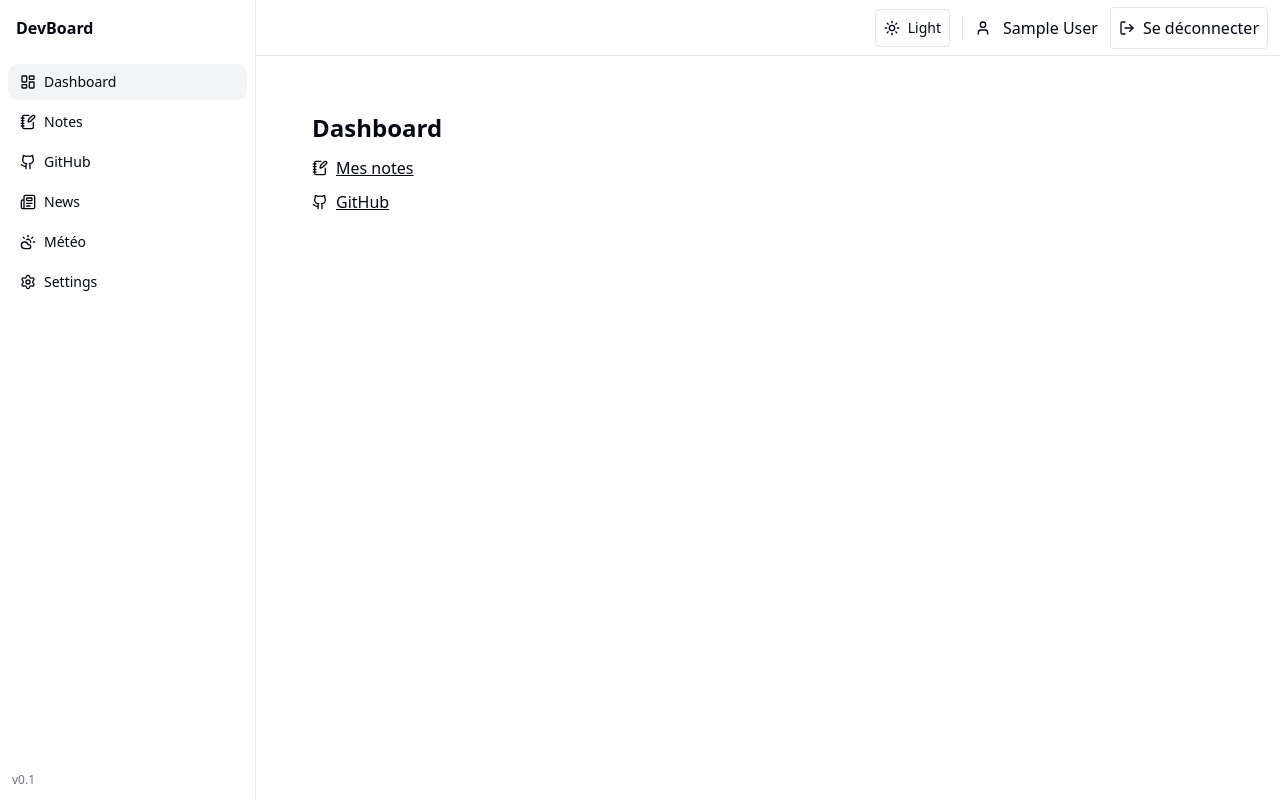
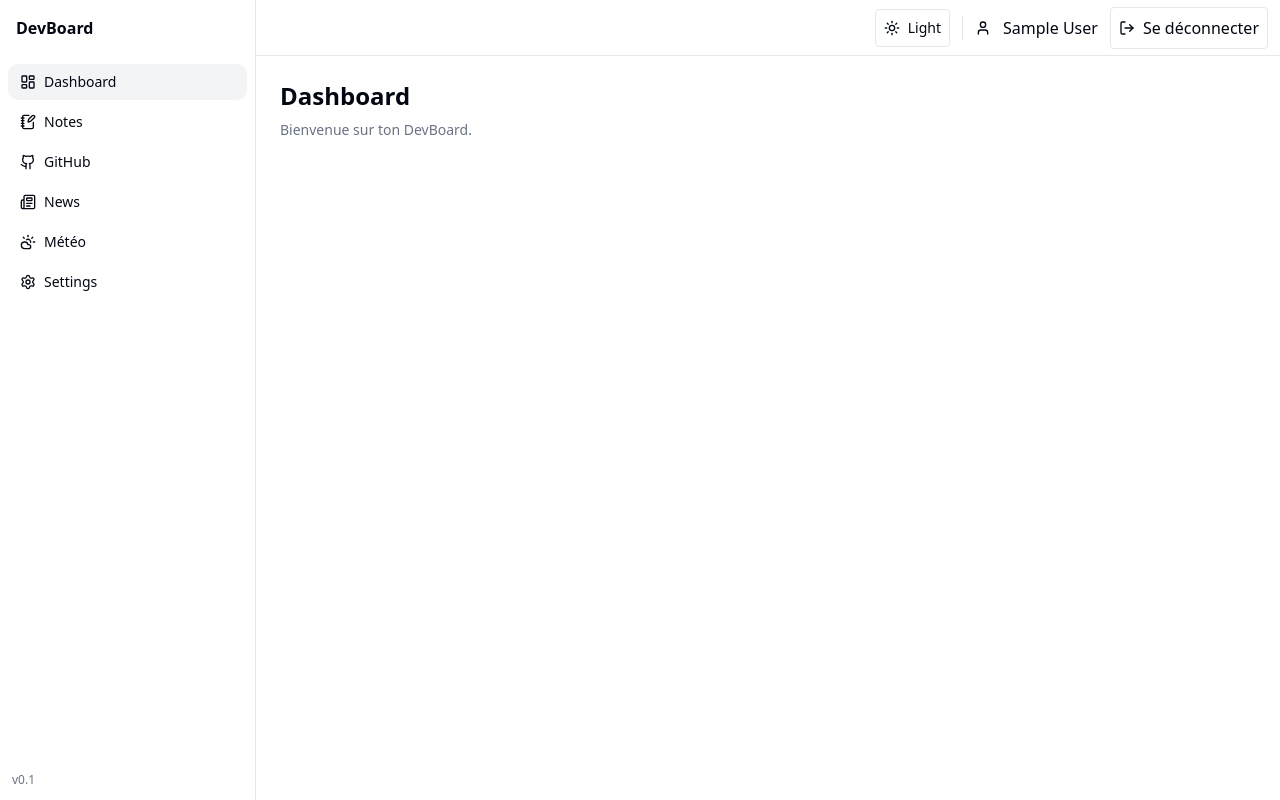
Before and after one commit to JoeLeDev/DevBoard, a Next.js app: page /dashboard in a window 1280 px wide. Built offline with nearby package versions, Linux system fonts and the light colour scheme; no server answers; sample sign-in values are in the browser's storage.

Commit message:
chore(dashboard): align header content for new app shell

```diff
--- a/src/app/dashboard/page.tsx
+++ b/src/app/dashboard/page.tsx
@@ -1,31 +1,15 @@
 import { getServerSession } from "next-auth"
 import { redirect } from "next/navigation"
-import { authOptions } from "../api/auth/[...nextauth]/route"
-import Link from "next/link"
-import { NotebookPen, Github } from "lucide-react"
+import { authOptions } from "@/app/api/auth/[...nextauth]/route"
 
 export default async function DashboardPage() {
   const session = await getServerSession(authOptions)
-
-  if (!session?.user) {
-    redirect("/")
-  }
+  if (!session?.user) redirect("/")
 
   return (
-    <main className="p-8 space-y-3">
+    <div className="space-y-2">
       <h1 className="text-2xl font-bold">Dashboard</h1>
-      <ul className="space-y-2">
-        <li>
-          <Link className="inline-flex items-center gap-2 underline" href="/dashboard/notes">
-            <NotebookPen className="h-4 w-4" /> Mes notes
-          </Link>
-        </li>
-        <li>
-          <Link className="inline-flex items-center gap-2 underline" href="/dashboard/github">
-            <Github className="h-4 w-4" /> GitHub
-          </Link>
-        </li>
-      </ul>
-    </main>
+      <p className="text-sm text-muted-foreground">Bienvenue sur ton DevBoard.</p>
+    </div>
   )
 }
```
